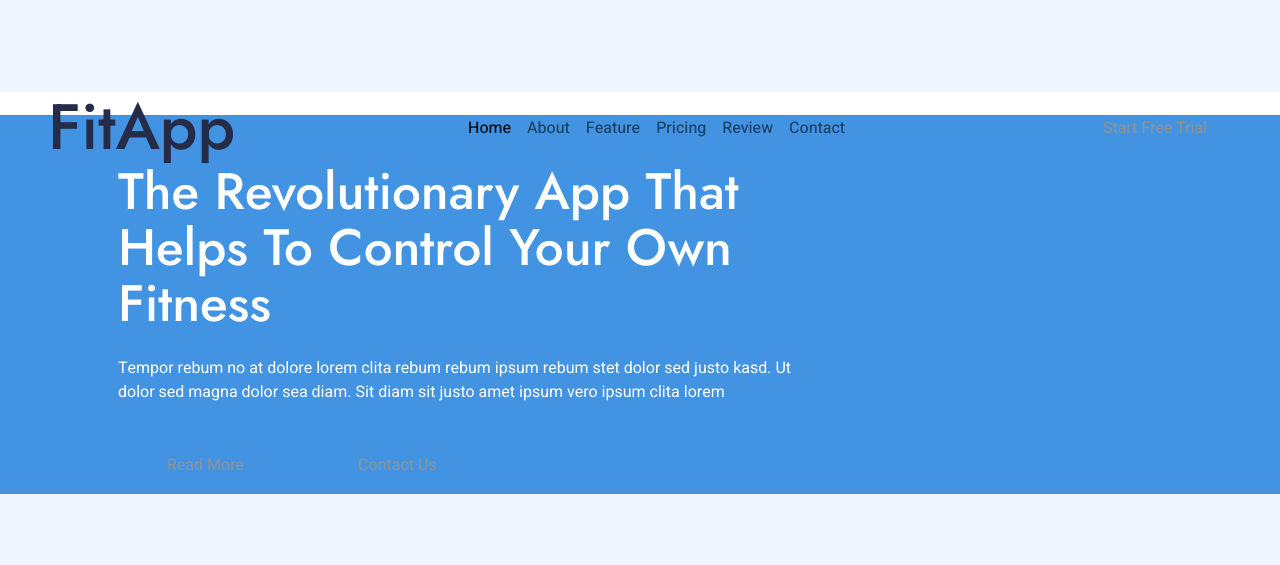
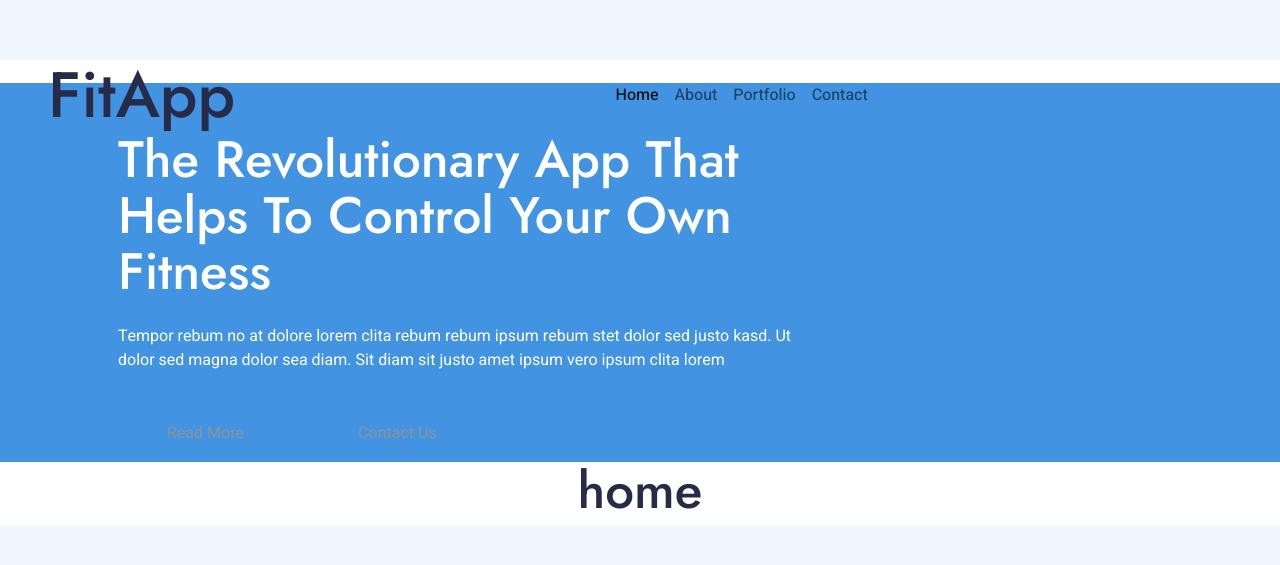
Before and after one commit to YusufDaza/React-Portfolio, a React (Vite) app: page / in a window 1280 px wide. Shown: the part 107-672 px from the top of the page. Built offline with nearby package versions, Linux system fonts and the light colour scheme.

Commit message:
portfolio.jsx, resume.jsx, contact.jsx added

```diff
--- a/src/App.jsx
+++ b/src/App.jsx
@@ -5,13 +5,38 @@ import './App.css'
 import Spinner from './components/spinner'
 import NavBar from './components/navbar'
 // import './assets/scss/bootstrap.scss'
+import Home from './pages/home'
+import Portfolio from './pages/portfolio'
+import About from './pages/about'
+import Contact from './pages/contact'
+
 
 function App() {
   const [count, setCount] = useState(0)
 
+  const [currentPage, setCurrentPage] = useState('Home');
+
+  // This method is checking to see what the value of `currentPage` is. Depending on the value of currentPage, we return the corresponding component to render.
+  const renderPage = () => {
+    console.log(currentPage)
+    if (currentPage === 'Home') {
+      return <Home />;
+    }
+    if (currentPage === 'About') {
+      return <About />;
+    }
+    if (currentPage === 'Portfolio') {
+      return <Portfolio />;
+    }
+    return <Contact />;
+  };
+
+  const handlePageChange = (page) => setCurrentPage(page);
+
   return (
     <>
-     <NavBar/>
+     <NavBar currentPage={currentPage} handlePageChange={handlePageChange}/>
+     {renderPage()}
     </>
   )
 }
--- a/src/components/card/index.jsx
+++ b/src/components/card/index.jsx
@@ -1,8 +1,9 @@
-function Card(){
-    return<>
+function Card() {
+    return <>
         <div class="col-lg-4 col-md-6 wow fadeInUp" data-wow-delay="0.1s">
             <div class="feature-item bg-light rounded p-4">
-                            <div class="d-inline-flex align-items-center justify-content-center bg-primary-gradient rounded-circle mb-4" style="width: 60px; height: 60px;">
+                <div class="d-inline-flex align-items-center justify-content-center bg-primary-gradient rounded-circle mb-4"
+                    style={{width: "60px", height: "60px"}}>
                     <i class="fa fa-eye text-white fs-4"></i>
                 </div>
                 <h5 class="mb-3">High Resolution</h5>
--- a/src/components/navbar/index.jsx
+++ b/src/components/navbar/index.jsx
@@ -1,4 +1,4 @@
-function NavBar(){
+function NavBar({currentPage,handlePageChange}){
     return <>
     <div class="container-xxl position-relative p-0" id="home">
             <nav class="navbar navbar-expand-lg navbar-light px-4 px-lg-5 py-3 py-lg-0">
@@ -11,14 +11,11 @@ function NavBar(){
                 </button>
                 <div class="collapse navbar-collapse" id="navbarCollapse">
                     <div class="navbar-nav mx-auto py-0">
-                        <a href="#home" class="nav-item nav-link active">Home</a>
-                        <a href="#about" class="nav-item nav-link">About</a>
-                        <a href="#feature" class="nav-item nav-link">Feature</a>
-                        <a href="#pricing" class="nav-item nav-link">Pricing</a>
-                        <a href="#review" class="nav-item nav-link">Review</a>
-                        <a href="#contact" class="nav-item nav-link">Contact</a>
+                        <a onClick={()=>handlePageChange("Home")} class="nav-item nav-link active">Home</a>
+                        <a onClick={()=>handlePageChange("About")}  class="nav-item nav-link">About</a>
+                        <a onClick={()=>handlePageChange("Portfolio")}  class="nav-item nav-link">Portfolio</a>
+                        <a onClick={()=>handlePageChange("Contact")}  class="nav-item nav-link">Contact</a>
                     </div>
-                    <a href="" class="btn btn-primary-gradient rounded-pill py-2 px-4 ms-3 d-none d-lg-block">Start Free Trial</a>
                 </div>
             </nav>
 
--- /dev/null
+++ b/src/pages/contact.jsx
@@ -0,0 +1,7 @@
+function Contact(){
+    return <>
+      <h1>Contact</h1>
+    </>
+}
+
+export default Contact
--- a/src/pages/home.jsx
+++ b/src/pages/home.jsx
@@ -1,5 +1,7 @@
 function Home(){
     return <>
-
+    <h1>home</h1>
     </>
 }
+
+export default Home
```
Also changed, not shown: src/pages/resume.jsx (added). Lines whose indentation alone changed are shown as unchanged.
